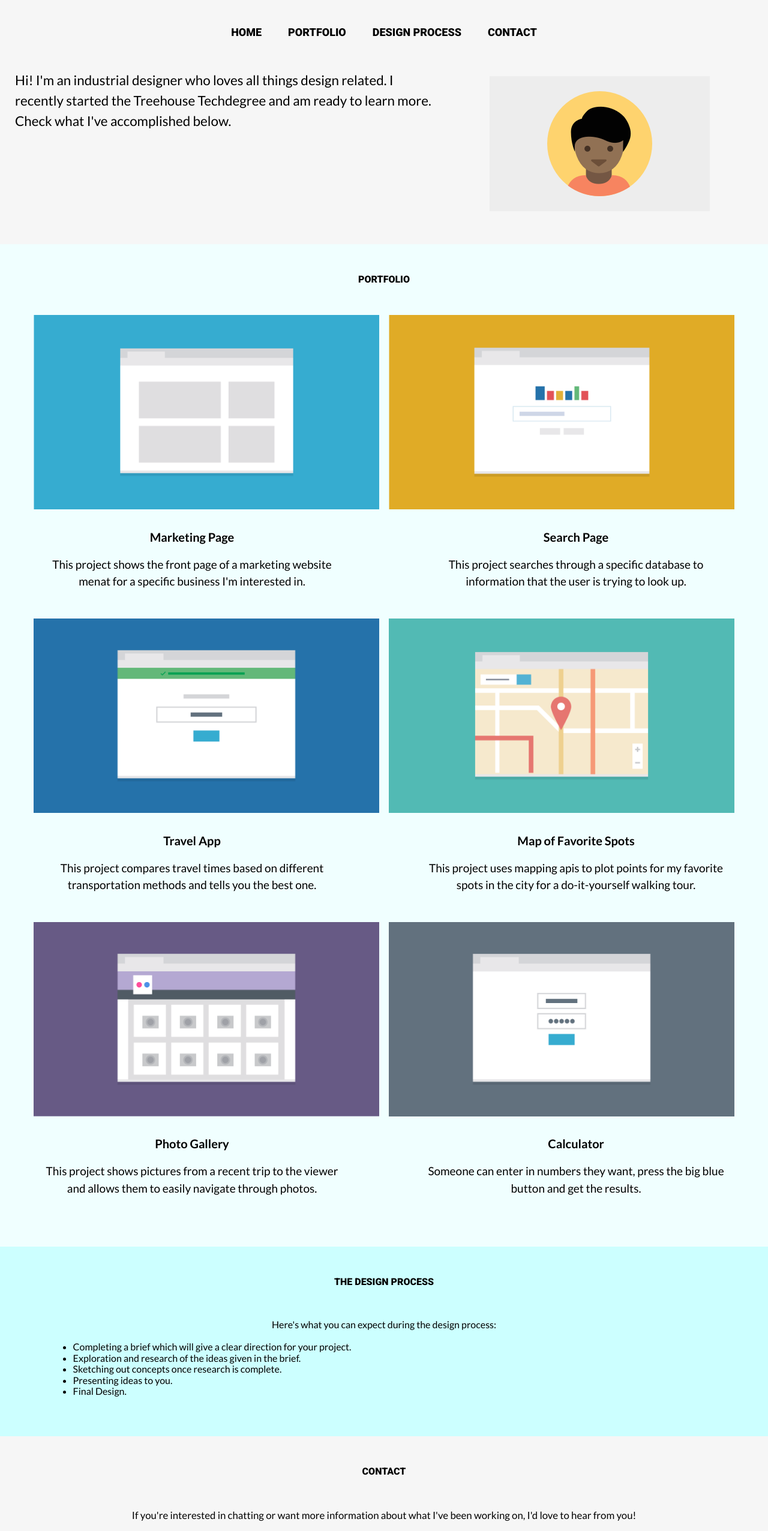
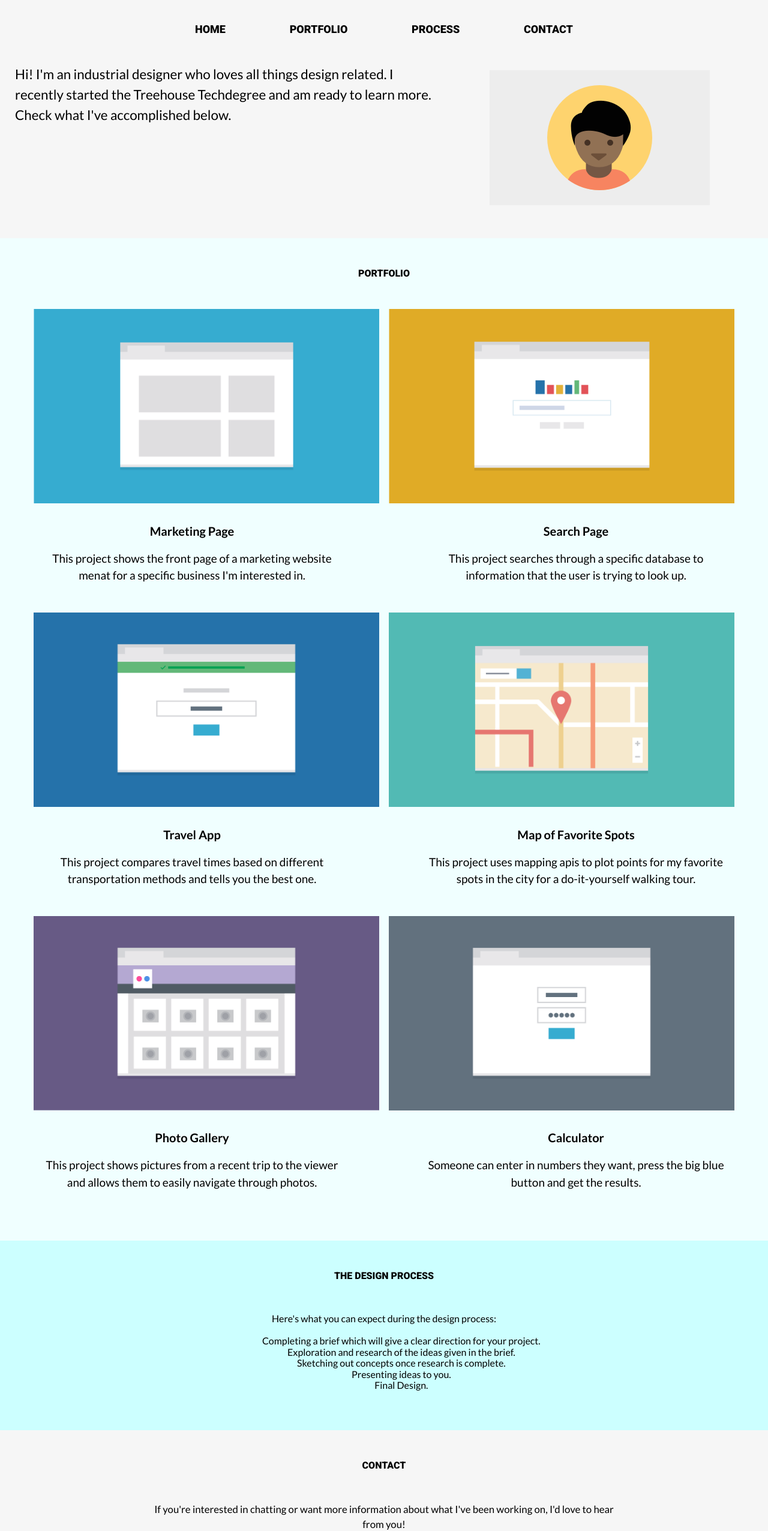
Before and after one commit to carlloganjr/fewd-project2, a plain HTML site: page index.html in a window 1280 px wide. Shown: the part 94-2646 px from the top of the page at 60% size. Drawn offline with Linux system fonts and the light colour scheme.

Commit message:
added flexbox and other changes
hid secondary nav at 320px

```diff
--- a/css/styles.css
+++ b/css/styles.css
@@ -1,7 +1,7 @@
 
-* {
+/** {
     box-sizing: border-box;
-}
+}*/
 
 /**************** ELEMENT STYLES ****************/
 
@@ -48,9 +48,8 @@ nav {
 
 nav li {
   list-style: none;
-  margin-top: .5em;
-  margin-bottom: .5em;
-  background-color: white;
+  margin-top: 3px;
+  margin-bottom: 3px;
 }
 
 h2 {
@@ -82,15 +81,8 @@ footer {
   margin: 0 5%;
   font-family: 'Roboto', sans-serif;
   background-color: #f6f6f6;
-  text-align: left;
   border-top: 1px solid lightgrey;
   padding: 25px 0;
-}
-
-footer h2 {
-  margin-top: 0;
-  display: inline;
-  margin-right: calc(100% - 190px);
 }
 
 footer a {
@@ -110,6 +102,12 @@ footer a:hover {
 .top-div {
   background-color: #f6f6f6;
   padding-bottom: 25px;
+}
+
+h1,
+.main-nav {
+  display: flex;
+  flex-direction: column;
 }
 
 .profile-image {
@@ -147,20 +145,20 @@ footer a:hover {
   margin-right: 5%;
 }
 
-.design-div {
+.process-div {
   max-width: 100%;
   margin: 0;
   padding: 50px 5%;
   background-color: #ccffff;
 }
 
-.design-div li{
+.process-div li{
   text-align: left;
   font-family: 'Lato', sans-serif;
   font-weight: 400;
 }
 
-.design-div ul {
+.process-div ul {
   padding-left: 5%;
 }
 
@@ -185,6 +183,25 @@ footer a:hover {
   color: grey;
 }
 
+.footer-name,
+.footer-nav {
+  display: inline-block;
+  list-style: none;
+  margin-bottom: 10px;
+  margin-top: 10px;
+}
+
+.footer-name {
+  margin-top: 0;
+  text-align: left;
+  margin-right: calc(100% - 190px);
+}
+
+.secondary-nav {
+  /*visibility: hidden;*/
+  display: none;
+}
+
 /***********************************
           768px MEDIA QUERY
 ************************************/
@@ -197,28 +214,42 @@ header {
   padding-top: 40px;
 }
 
+nav {
+  max-width: 50%;
+  margin-left: 25%;
+  margin-right: 25%;
+}
+
 nav a {
   background-color: #f6f6f6;
-  text-align: center;
+  /*text-align: center;*/
   padding: 5px;
   color: black;
   font-size: 1.125em;
 }
 
-nav li {
-  display: inline-block;
-  padding: 0 15px;
+nav a:hover {
   background-color: #f6f6f6;
+  color: darkgrey;
 }
 
-nav {
-  margin-bottom: 50px;
+nav li {
+  /*display: inline-block;
+  padding: 0 15px;*/
+  background-color: #f6f6f6;
 }
 
 /****** 768px MEDIA QUERY - CLASS LAYOUT ******/
 
 .top-div {
   padding-bottom: 50px;
+}
+
+.main-nav {
+  margin-bottom: 50px;
+  flex-direction: row;
+  justify-content: space-between;
+  align-self: center;
 }
 
 .profile-image {
@@ -237,11 +268,11 @@ nav {
   text-align: left;
   font-size: 1.4em;
   margin: 0 25px;
-  padding-right: 10px;
 }
 
 .profile-para p {
   margin-top: -10px;
+  margin-right: 15px;
 }
 
 .image {
@@ -269,8 +300,36 @@ nav {
   font-size: 1.1875em;
 }
 
-.design-div {
+.process-div {
   clear: both;
+  text-align: center;
+}
+
+.process-div li {
+  list-style: none;
+  text-align: center;
+}
+
+.contact-div p {
+  width: 60%;
+  margin-left: 20%;
+  margin-right: 20%;
+}
+
+.footer-name {
+  margin-right: calc(100% - 375px);
+  font-size: 12px;
+}
+
+.back {
+  display: none;
+}
+
+.secondary-nav {
+  display: inline-block;
+  margin-left: 10px;
+  margin-right: 10px;
+  font-size: 12px;
 }
 
 /****** 768px MEDIA QUERY - CLEARFIX ******/
@@ -281,6 +340,4 @@ nav {
   clear: both;
 }
 
-
-
 }
--- a/index.html
+++ b/index.html
@@ -15,11 +15,11 @@
     <div class="top-div clearfix">
       <header id="home">
         <h1>Carl Logan</h1>
-        <nav class="main-nav">
-          <ul>
+        <nav>
+          <ul class="main-nav">
             <li><a href="#home">HOME</a></li>
             <li><a href="#portfolio">PORTFOLIO</a></li>
-            <li><a href="#design">DESIGN PROCESS</a></li>
+            <li><a href="#process">PROCESS</a></li>
             <li><a href="#contact">CONTACT</a></li>
           </ul>
         </nav>
@@ -73,7 +73,7 @@
            get the results.</p>
       </div>
     </div>
-    <div class="design-div" id="design">
+    <div class="process-div" id="process">
       <h2>THE DESIGN PROCESS</h2>
       <p>Here's what you can expect during the design process:</p>
       <ul>
@@ -95,8 +95,14 @@
       </ul>
     </div>
     <footer>
-      <h2>Carl Logan</h2>
-      <a href="#home">BACK TO TOP</a>
+      <h2 class="footer-name">Carl Logan</h2>
+        <ul class="footer-nav">
+          <li class="back"><a href="#home">BACK TO TOP</a></li>
+          <li class="secondary-nav"><a href="#home">HOME</a></li>
+          <li class="secondary-nav"><a href="#portfolio">PORTFOLIO</a></li>
+          <li class="secondary-nav"><a href="#process">PROCESS</a></li>
+          <li class="secondary-nav"><a href="#contact">CONTACT</a></li>
+        </ul>
     </footer>
   </body>
 </html>
```
